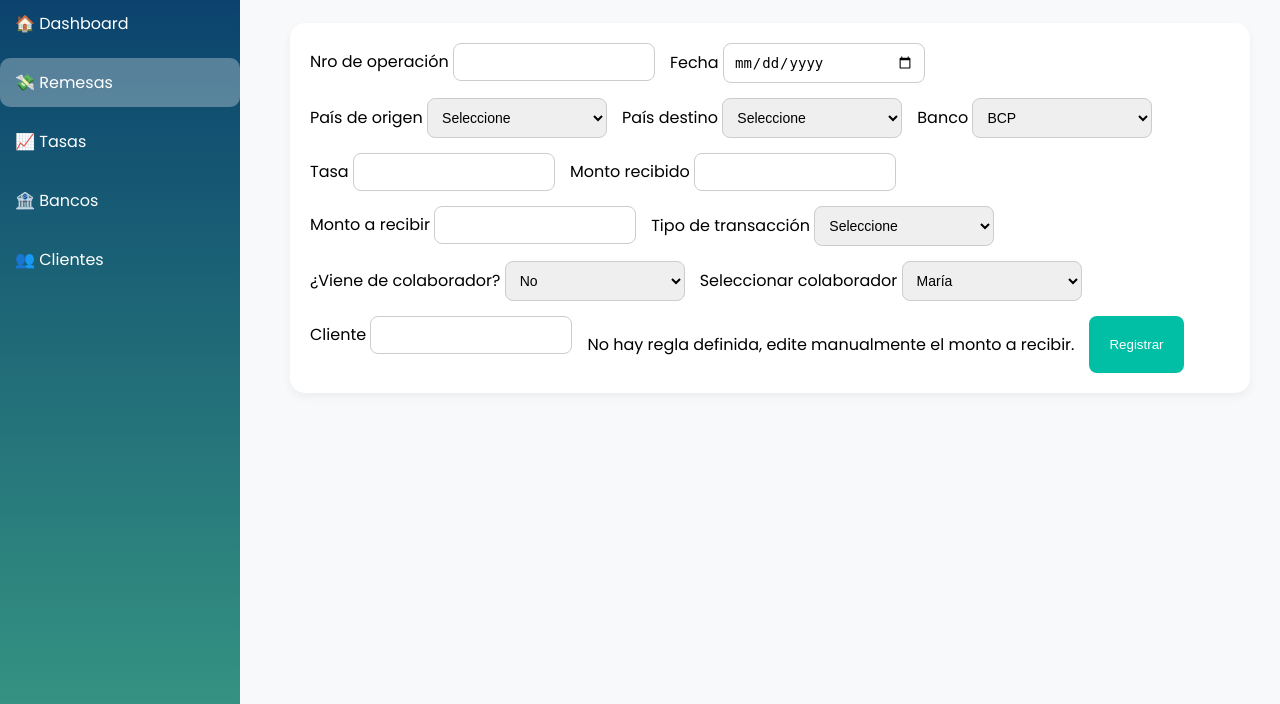
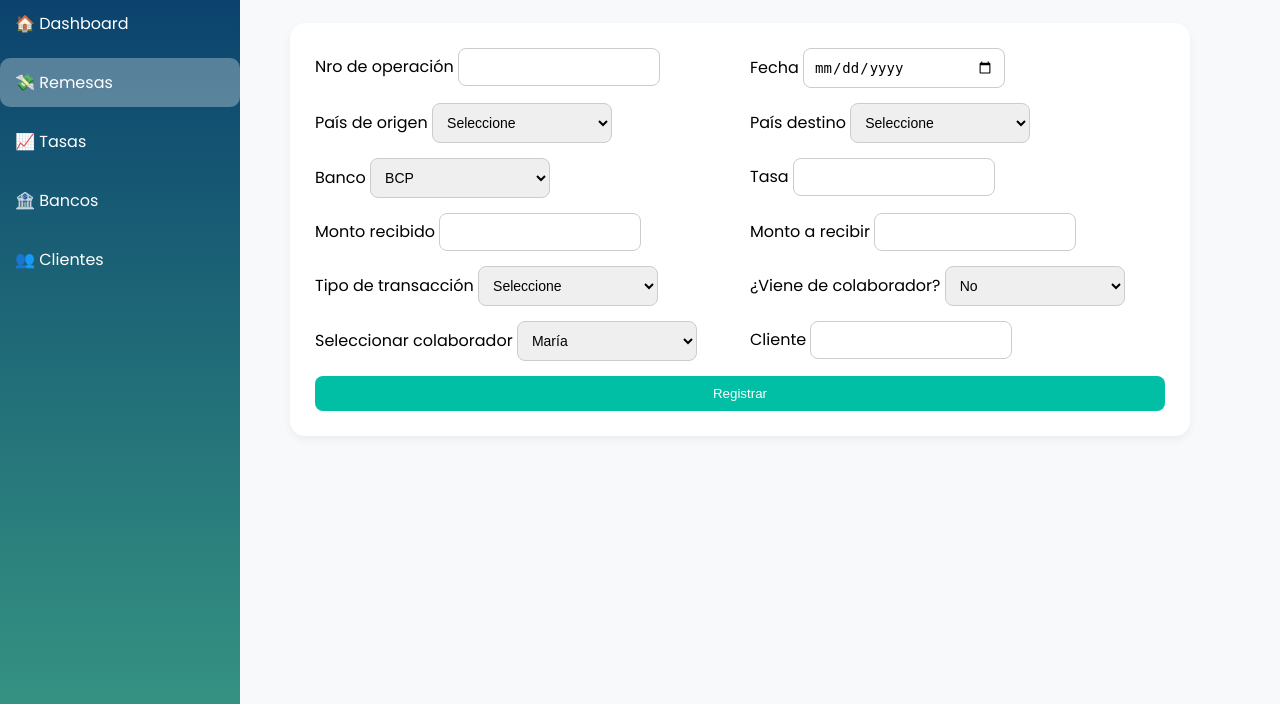
Before and after one commit to karinbarazarte/Cambioexpress2018, a Flask app: page /remesas in a window 1280 px wide. Shown: the part 96-800 px from the top of the page. Run offline with Flask 3, Linux system fonts and the light colour scheme; some libraries are stand-ins or nearby versions.

Commit message:
Update remesas.html

```diff
--- a/templates/remesas.html
+++ b/templates/remesas.html
@@ -1,7 +1,7 @@
 {% extends "dashboard.html" %}
 {% block content %}
 <h1 style="margin-bottom:20px;">Registrar Remesa</h1>
-<form>
+<form style="display:grid; grid-template-columns: 1fr 1fr; gap:15px 20px; background:white; padding:25px; border-radius:15px; box-shadow:0 4px 10px rgba(0,0,0,0.05); max-width:850px;">
     <div>
         <label>Nro de operación</label>
         <input type="text" name="operacion">
@@ -26,7 +26,9 @@
     </div>
     <div>
         <label>Banco</label>
-        <select>{% for banco in bancos %}<option>{{ banco }}</option>{% endfor %}</select>
+        <select>
+            {% for banco in bancos %}<option>{{ banco }}</option>{% endfor %}
+        </select>
     </div>
     <div>
         <label>Tasa</label>
@@ -57,16 +59,17 @@
     </div>
     <div id="colaborador_section" class="hidden">
         <label>Seleccionar colaborador</label>
-        <select>{% for c in colaboradores %}<option>{{ c }}</option>{% endfor %}</select>
+        <select>
+            {% for c in colaboradores %}<option>{{ c }}</option>{% endfor %}
+        </select>
     </div>
     <div>
         <label>Cliente</label>
         <input type="text">
     </div>
-    <p id="warning" class="warning">No hay regla definida, edite manualmente el monto a recibir.</p>
-    <button type="submit" class="submit-btn">Registrar</button>
+    <p id="warning" class="warning" style="grid-column:span 2; color:red; display:none;">No hay regla definida, edite manualmente el monto a recibir.</p>
+    <button type="submit" class="submit-btn" style="grid-column:span 2;">Registrar</button>
 </form>
-
 <script>
 function buscarTasa(){
     const origen=document.getElementById('pais_origen').value;
```
